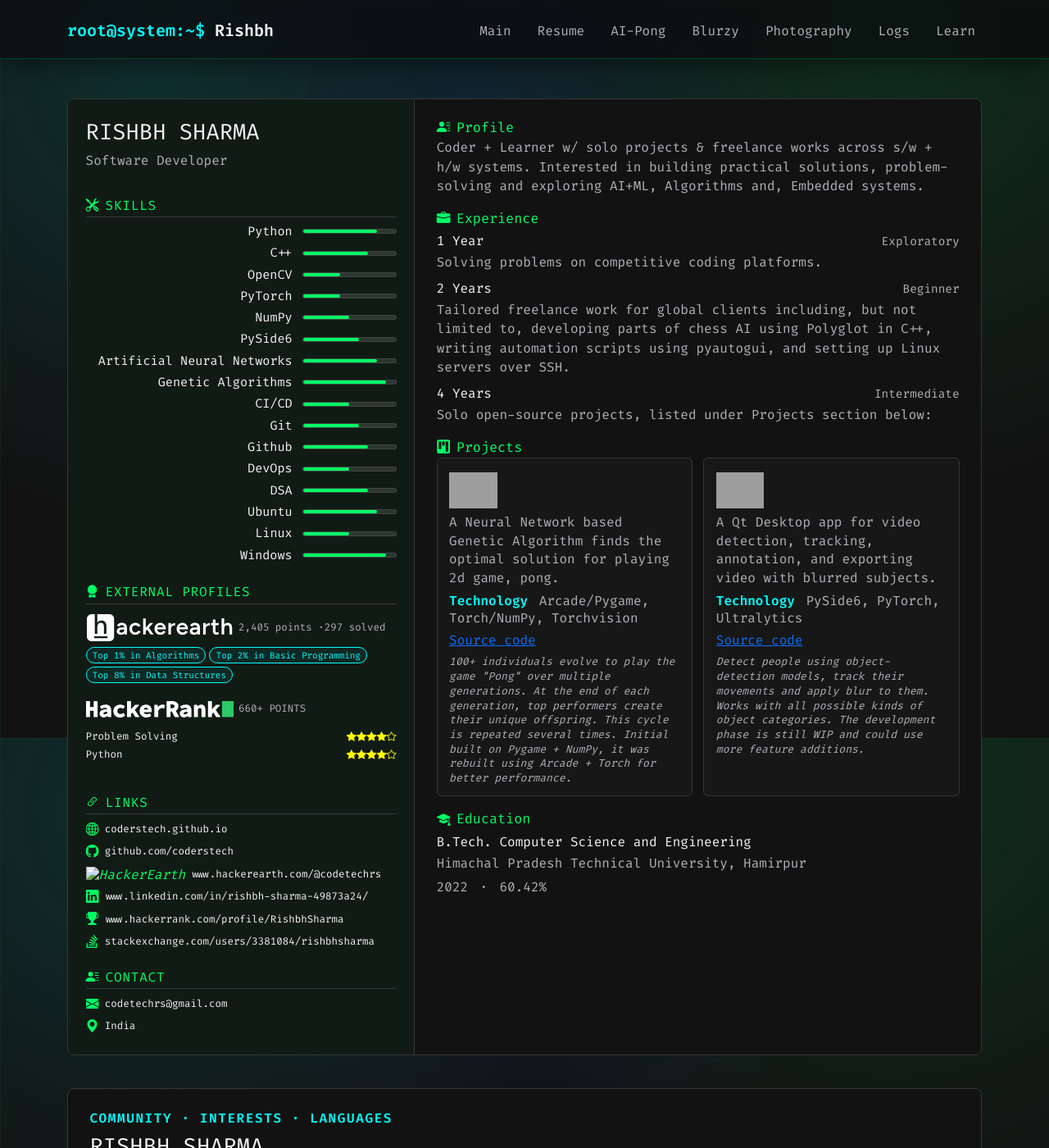
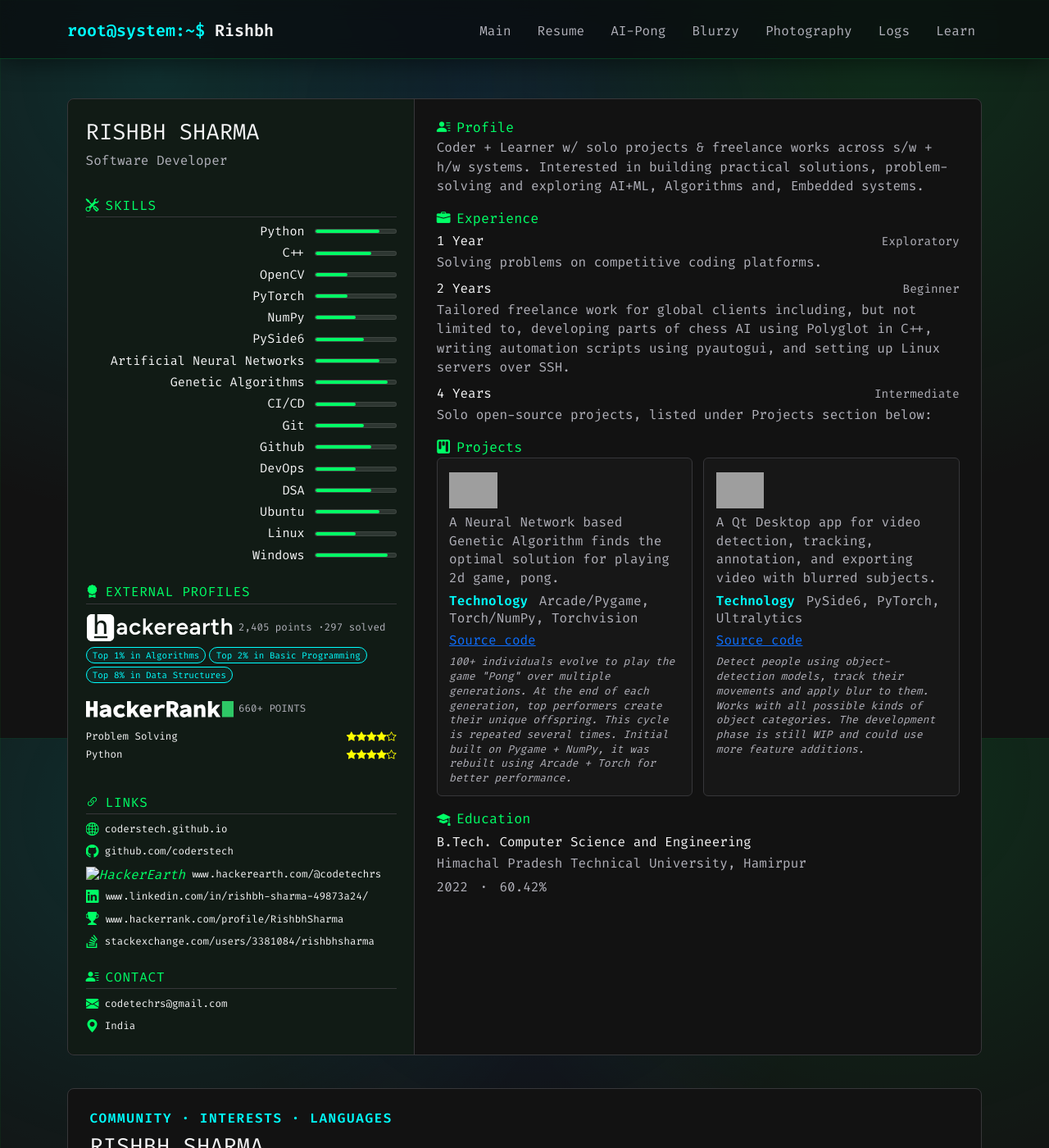
Before and after one commit to CodeRSTech/coderstech.github.io, a Jekyll site: the page built from resume.md, in a window 1280 px wide and 1400 px high. Shown: the whole window at 82% size. Built offline with Jekyll 4.4.1, drawn with Linux system fonts in a browser that asks for light colours; grey boxes are pictures that could not be loaded.

Commit message:
reduced skill bar width

```diff
--- a/assets/css/resume-light.css
+++ b/assets/css/resume-light.css
@@ -150,7 +150,7 @@ body.resume-light-document {
 
 .skill-progress-bar {
   width: 115px !important;       /* Increased from 75px */
-  flex: 0 0 115px !important;    /* Increased from 75px */
+  flex: 0 0 100px !important;    /* Increased from 75px */
   height: 6px;
   background-color: rgba(255, 255, 255, 0.12) !important; /* Use your light-theme rgba in resume-light.css */
   border-radius: 999px;
--- a/assets/css/resume.css
+++ b/assets/css/resume.css
@@ -135,7 +135,7 @@
 
 .skill-progress-bar {
   width: 115px !important;       /* Increased from 75px */
-  flex: 0 0 115px !important;    /* Increased from 75px */
+  flex: 0 0 100px !important;    /* Increased from 75px */
   height: 6px;
   background-color: rgba(255, 255, 255, 0.12) !important; /* Use your light-theme rgba in resume-light.css */
   border-radius: 999px;
```
